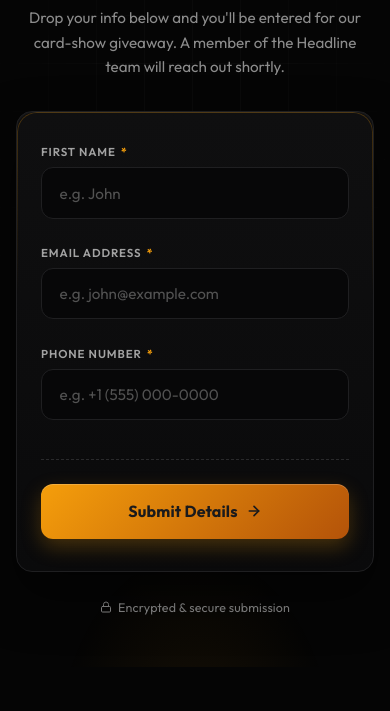
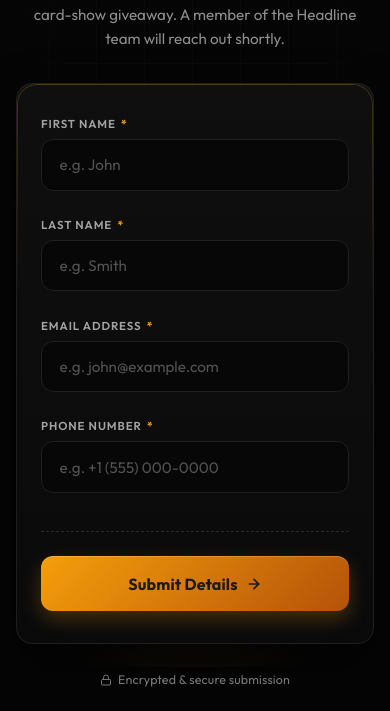
Before and after one commit to Jplaz02/Headline-Lead-Form, a website: page index.html in a window 390 px wide. Shown: the part 177-888 px from the top of the page. Before the commit the page ends 844 px from the top, so only its background shows below. Drawn offline with Linux system fonts and the light colour scheme.

Commit message:
feat: add last name field to lead form
Adds required Last Name input alongside First Name in a two-column row
that stacks on mobile. Client validation, server validation, and the
Make webhook payload all include lastName.

Co-Authored-By: Claude Opus 4.7 (1M context) <noreply@anthropic.com>

```diff
--- a/api/submit-lead.js
+++ b/api/submit-lead.js
@@ -19,11 +19,15 @@ export default async function handler(req, res) {
     }
 
     const firstName = String(body.firstName || '').trim();
+    const lastName = String(body.lastName || '').trim();
     const email = String(body.email || '').trim();
     const phone = String(body.phone || '').trim();
 
     if (!firstName || firstName.length > 100) {
         return res.status(400).json({ error: 'First name is required' });
+    }
+    if (!lastName || lastName.length > 100) {
+        return res.status(400).json({ error: 'Last name is required' });
     }
     if (!email || !EMAIL_RE.test(email) || email.length > 200) {
         return res.status(400).json({ error: 'Valid email is required' });
@@ -34,6 +38,7 @@ export default async function handler(req, res) {
 
     const payload = {
         firstName,
+        lastName,
         email,
         phone,
         submittedAt: new Date().toISOString(),
--- a/index.html
+++ b/index.html
@@ -25,10 +25,17 @@
 
         <div class="form-container" id="form-view">
             <form id="lead-form" novalidate>
-                <div class="input-group">
-                    <label for="firstName">First Name <span class="req-mark">*</span></label>
-                    <input type="text" id="firstName" name="firstName" required placeholder="e.g. John" autocomplete="given-name" aria-describedby="firstName-error">
-                    <div class="field-error" id="firstName-error"></div>
+                <div class="input-row">
+                    <div class="input-group">
+                        <label for="firstName">First Name <span class="req-mark">*</span></label>
+                        <input type="text" id="firstName" name="firstName" required placeholder="e.g. John" autocomplete="given-name" aria-describedby="firstName-error">
+                        <div class="field-error" id="firstName-error"></div>
+                    </div>
+                    <div class="input-group">
+                        <label for="lastName">Last Name <span class="req-mark">*</span></label>
+                        <input type="text" id="lastName" name="lastName" required placeholder="e.g. Smith" autocomplete="family-name" aria-describedby="lastName-error">
+                        <div class="field-error" id="lastName-error"></div>
+                    </div>
                 </div>
                 <div class="input-group">
                     <label for="email">Email Address <span class="req-mark">*</span></label>
--- a/script.js
+++ b/script.js
@@ -125,6 +125,7 @@ document.addEventListener('DOMContentLoaded', () => {
         const formData = new FormData(form);
         const data = {
             firstName: formData.get('firstName').trim(),
+            lastName: formData.get('lastName').trim(),
             email: formData.get('email').trim(),
             phone: formData.get('phone').trim(),
             submittedAt: new Date().toISOString()
@@ -139,6 +140,7 @@ document.addEventListener('DOMContentLoaded', () => {
                 headers: { 'Content-Type': 'application/json' },
                 body: JSON.stringify({
                     firstName: data.firstName,
+                    lastName: data.lastName,
                     email: data.email,
                     phone: data.phone
                 })
--- a/style.css
+++ b/style.css
@@ -198,6 +198,23 @@ body {
 .input-group {
     margin-bottom: 1.25rem;
     position: relative;
+}
+
+.input-row {
+    display: grid;
+    grid-template-columns: 1fr 1fr;
+    gap: 1rem;
+}
+
+.input-row .input-group {
+    margin-bottom: 1.25rem;
+}
+
+@media (max-width: 480px) {
+    .input-row {
+        grid-template-columns: 1fr;
+        gap: 0;
+    }
 }
 
 .input-group label {
```
Also changed, not shown: 1 other file.
